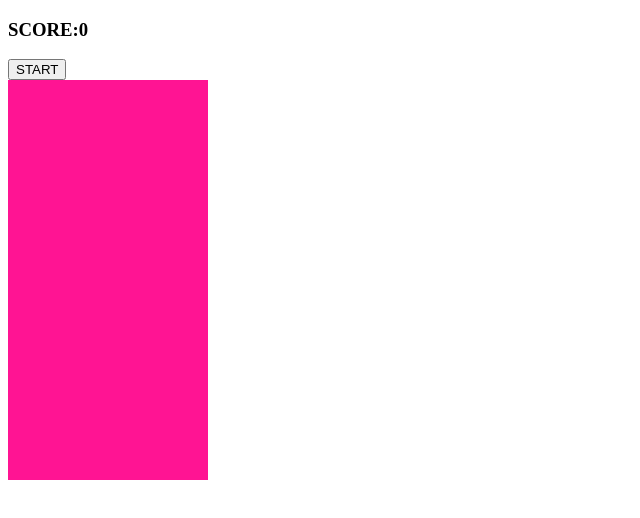
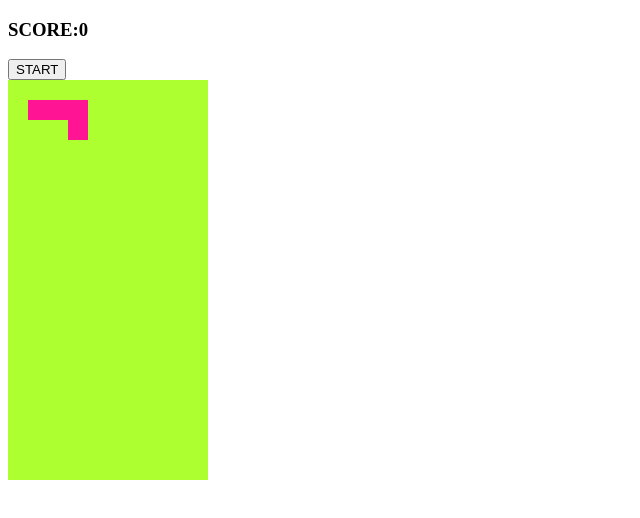
Before and after one commit to monifra/TETRIS, a plain HTML site: page index.html in a window 1280 px wide. Shown: the whole page, without its empty margins (0-640 px from the left). Drawn offline with Linux system fonts and the light colour scheme.

Commit message:
create random tetrimino

```diff
--- a/js/app.js
+++ b/js/app.js
@@ -4,79 +4,97 @@ document.addEventListener('DOMContentLoaded', ()=> {
     //variables
     let box;
     let divForOneBox;
-    const WIDTH = 10;
+    const width = 10;
 
 
     //selecting DOM elements
-    const BODY = document.getElementById('body');
-    const LAYOUT = document.getElementById('layout');
-    const GRID = document.querySelector('.grid');
-    const SCORE = document.getElementById('score');
-    const START_BUTTON = document.getElementById('start-btn');
+    const body = document.getElementById('body');
+    const layout = document.getElementById('layout');
+    const grid = document.querySelector('.grid');
+    const score = document.getElementById('score');
+    const startBtn = document.getElementById('start-btn');
 
     //the tetriminos
 
     const lTetrimino = [
-        [WIDTH, WIDTH+1, WIDTH+2,WIDTH*2+2],
-        [WIDTH*2, WIDTH*2 +1, WIDTH+1,1],
-        [WIDTH, WIDTH*2, WIDTH*2+1, WIDTH*2+2],
-        [1, WIDTH+1, WIDTH*2+1, 2]
+        [width, width+1, width+2,width*2+2],
+        [width*2, width*2 +1, width+1,1],
+        [width, width*2, width*2+1, width*2+2],
+        [1, width+1, width*2+1, 2]
     ];
 
     const jTetrimino = [
-        [WIDTH*2, WIDTH*2+1, WIDTH*2+2, WIDTH+2],
-        [1, WIDTH+1, WIDTH*2+1, WIDTH*2+2],
-        [WIDTH, WIDTH+1, WIDTH+2, WIDTH*2],
-        [0, 1, WIDTH+1, WIDTH*2+1]
+        [width*2, width*2+1, width*2+2, width+2],
+        [1, width+1, width*2+1, width*2+2],
+        [width, width+1, width+2, width*2],
+        [0, 1, width+1, width*2+1]
     ];
 
     const sTetrimino = [
-        [WIDTH+1, WIDTH+2, WIDTH*2, WIDTH*2+1],
-        [0, WIDTH, WIDTH+1, WIDTH*2+1],
-        [WIDTH+1, WIDTH+2, WIDTH*2, WIDTH*2+1],
-        [0, WIDTH, WIDTH+1, WIDTH*2+1]
+        [width+1, width+2, width*2, width*2+1],
+        [0, width, width+1, width*2+1],
+        [width+1, width+2, width*2, width*2+1],
+        [0, width, width+1, width*2+1]
     ];
 
     const zTetrimino = [
-        [WIDTH, WIDTH+1, WIDTH*2+1, WIDTH*2+2],
-        [2, WIDTH+2, WIDTH+1, WIDTH*2+1],
-        [WIDTH, WIDTH+1, WIDTH*2+1, WIDTH*2+2],
-        [2, WIDTH+2, WIDTH+1, WIDTH*2+1]
+        [width, width+1, width*2+1, width*2+2],
+        [2, width+2, width+1, width*2+1],
+        [width, width+1, width*2+1, width*2+2],
+        [2, width+2, width+1, width*2+1]
     ];
 
     const tTetrimino = [
-        [WIDTH, WIDTH+1, WIDTH+2, WIDTH*2+1],
-        [1, WIDTH, WIDTH+1, WIDTH*2+1],
-        [WIDTH+1, WIDTH*2, WIDTH*2+1, WIDTH*2+2],
-        [1, WIDTH+1, WIDTH+2, WIDTH*2+1]
+        [width, width+1, width+2, width*2+1],
+        [1, width, width+1, width*2+1],
+        [width+1, width*2, width*2+1, width*2+2],
+        [1, width+1, width+2, width*2+1]
     ];
 
     const oTetrimino = [
-        [0, 1, WIDTH, WIDTH+1],
-        [0, 1, WIDTH, WIDTH+1],
-        [0, 1, WIDTH, WIDTH+1],
-        [0, 1, WIDTH, WIDTH+1]
+        [width, width+1, width*2, width*2+1],
+        [width, width+1, width*2, width*2+1],
+        [width, width+1, width*2, width*2+1],
+        [width, width+1, width*2, width*2+1]
     ];
 
     const iTetrimino = [
-        [WIDTH, WIDTH+1, WIDTH+2, WIDTH+3],
-        [2, WIDTH+2, WIDTH*2+2, WIDTH*3+2],
-        [WIDTH, WIDTH+1, WIDTH+2, WIDTH+3],
-        [2, WIDTH+2, WIDTH*2+2, WIDTH*3+2]
+        [width, width+1, width+2, width+3],
+        [2, width+2, width*2+2, width*3+2],
+        [width, width+1, width+2, width+3],
+        [2, width+2, width*2+2, width*3+2]
     ];
+
+    const theTetriminos = [lTetrimino, jTetrimino, sTetrimino, zTetrimino, tTetrimino, oTetrimino, iTetrimino];
 
     //Create basic visual game structure
     //Append 200 DIVS
     for(let i = 0; i<200; i++){
         divForOneBox = document.createElement('div');
-        LAYOUT.appendChild(divForOneBox);
+        layout.appendChild(divForOneBox);
         // console.log('One box');
     }
 
     //create all squares array after they are append to DOM
-    const ALL_SQUARES = Array.from(document.querySelectorAll('.grid div'));
-    console.log(ALL_SQUARES);
+    const squares = Array.from(document.querySelectorAll('.grid div'));
+    console.log(squares);
 
+    //Game
 
+    let currentPosition = 1;
+    let current = theTetriminos[0][0];
+
+    //randomly select a tetromino
+    const randomTetrimino = Math.floor(Math.random()*theTetriminos.length);
+    console.log(randomTetrimino);
+    //Draw the first rotation in the first tetromino
+
+    const draw = () => {
+        current.forEach( index => {
+            squares[currentPosition + index].classList.add('tetrimino');
+        });
+    };
+
+    draw();
 
 });
--- a/styles/style.css
+++ b/styles/style.css
@@ -9,5 +9,8 @@
 .grid div {
     height: 20px;
     width: 20px;
+}
+
+.tetrimino {
     background-color: deeppink;
 }
```
Also changed, not shown: 1 other file.
